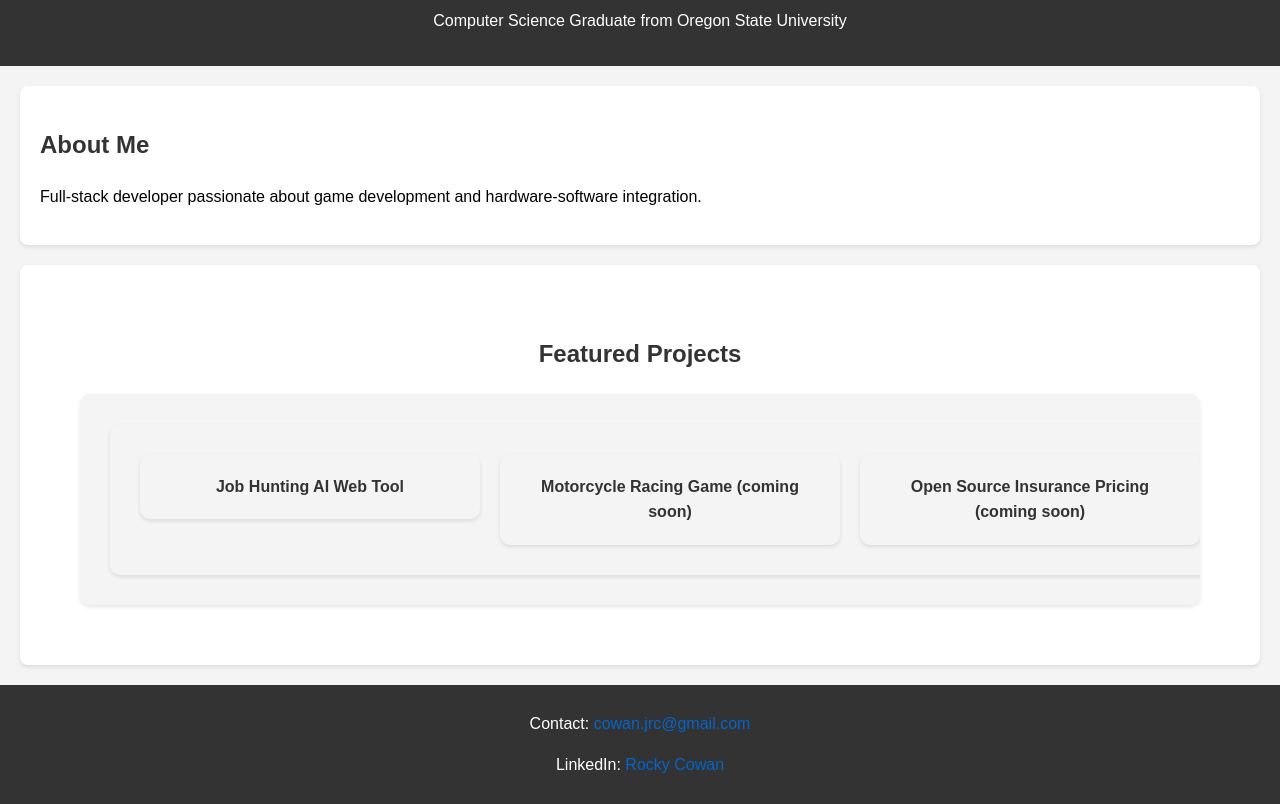
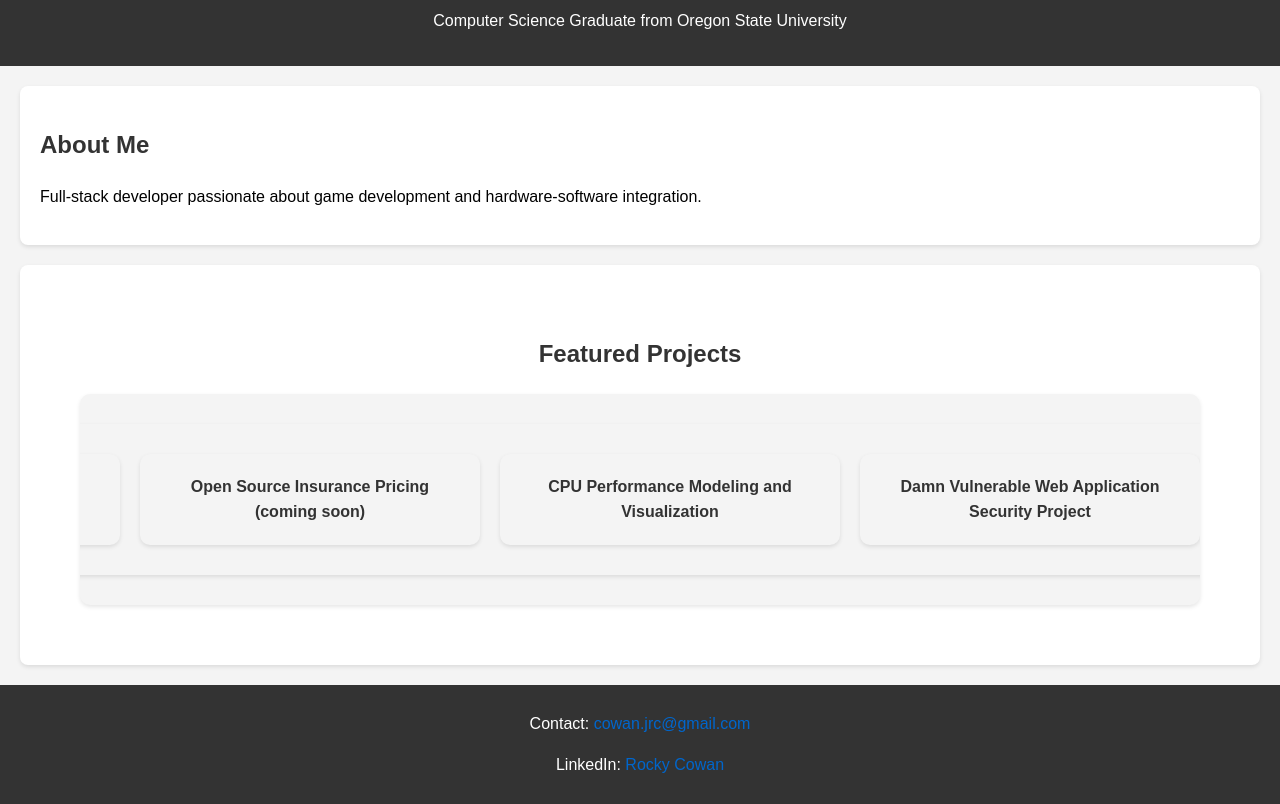
Before and after one commit to r22222/r22222.github.io, a plain HTML site: page index.html in a window 1280 px wide. Shown: the part 102-906 px from the top of the page. Drawn offline with nearby package versions, Linux system fonts and the light colour scheme.

Commit message:
Update index.html
added projects to preview carousel functionality

```diff
--- a/index.html
+++ b/index.html
@@ -25,7 +25,8 @@
         <div><a href="https://github.com/GomeChas/JHAIWT">Job Hunting AI Web Tool</a></div>
         <div><a href="#">Motorcycle Racing Game (coming soon)</a></div>
         <div><a href="#">Open Source Insurance Pricing (coming soon)</a></div>
-            <!-- More projects can be added here -->
+        <div><a href="#">CPU Performance Modeling and Visualization</a></div>
+        <div><a href="#">Damn Vulnerable Web Application Security Project</a></div>
     </div>
 </section>
 
```
Lines whose indentation alone changed are shown as unchanged.
